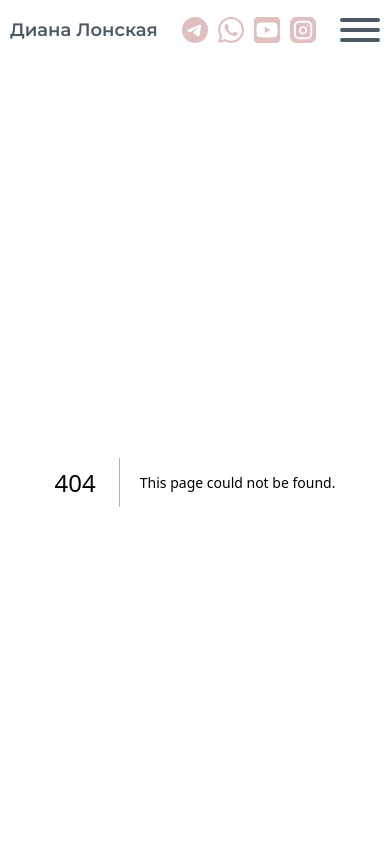
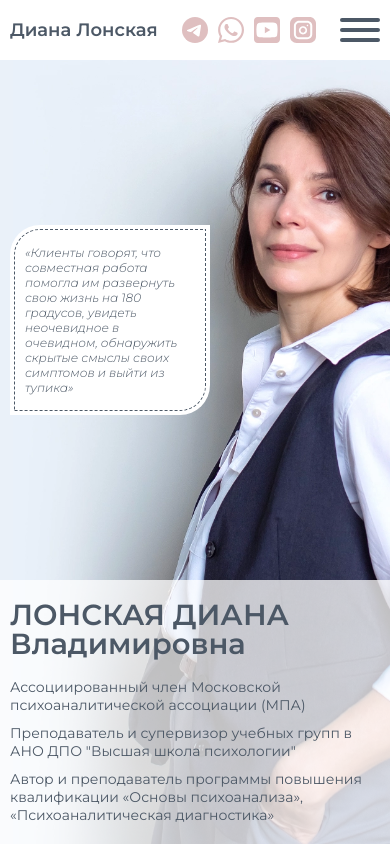
Before and after one commit to maksymbashkatov/psychologist, a Next.js app: page /obo-mne in a window 390 px wide. Before the commit this address had no page. Shown: the top 844 px of the page. Built offline with nearby package versions, Linux system fonts and the light colour scheme.

Commit message:
feat: add hero block for separate about me page

```diff
--- /dev/null
+++ b/app/obo-mne/hero/hero.module.css
@@ -0,0 +1,166 @@
+.hero {
+  height: calc(100vh - 120px);
+  background-color: #EAF1F9;
+  background-image: url(/separateAboutMe.webp);
+  background-repeat: no-repeat;
+  background-position: left calc(50% - 460px) bottom 0;
+  background-size: auto calc(100vh - 120px);
+  color: #4C5866;
+}
+
+.heroContainer {
+  display: grid;
+  align-content: space-evenly;
+  justify-content: end;
+  width: 100%;
+  height: 100%;
+}
+
+.firstTitle {
+  display: grid;
+  row-gap: 20px;
+  font-size: 80px;
+  font-weight: 500;
+  line-height: 1;
+}
+
+.firstTitle span {
+  display: block;
+}
+
+.firstTitle > span:nth-child(1) {
+  text-transform: uppercase;
+}
+
+.firstTitle > span:nth-child(2) {
+  justify-self: end;
+}
+
+.secondTitle {
+  display: grid;
+  row-gap: 20px;
+  font-size: 22px;
+  font-weight: 400;
+  max-width: 772px;
+}
+
+.quote {
+  font-size: 20px;
+  font-weight: 300;
+  font-style: italic;
+  max-width: 772px;
+  background: #FFF;
+  padding: 30px;
+  outline: 1px dashed #4C5866;
+  outline-offset: -8px;
+  border-radius: 60px 0px;
+}
+
+.title {
+  display: none;
+}
+
+@media (min-width: 1025px) and (max-width: 1319px) {
+  .hero {
+    height: calc(100vh - 100px);
+  }
+
+  .firstTitle {
+    row-gap: 18px;
+  }
+
+  .secondTitle {
+    row-gap: 18px;
+    font-size: 20px;
+  }
+}
+
+@media (max-width: 1024px) {
+  .hero {
+    display: grid;
+    grid-template-rows: 1fr auto;
+    background-position: right calc(50% - 100px) bottom 0;
+    background-size: auto calc(100vh - 100px);
+    height: calc(100vh - 100px);
+  }
+
+  .firstTitle {
+    display: none;
+  }
+
+  .secondTitle {
+    display: none;
+  }
+
+  .titleBack {
+    background: rgba(255, 255, 255, .75);
+    width: 100%;
+  }
+
+  .title {
+    margin: 0 auto;
+    padding: 20px;
+    display: grid;
+    row-gap: 20px;
+  }
+
+  .title >:nth-child(1) {
+    row-gap: 2px;
+    font-size: 29px;
+    font-weight: 600;
+    line-height: 1;
+
+    span {
+      display: block;
+    }
+  }
+
+  .title >:nth-child(1) >:nth-child(1) {
+    text-transform: uppercase;
+  }
+
+  .title >:nth-child(2) {
+    display: grid;
+    row-gap: 10px;
+    font-size: 14px;
+    max-width: 100%;
+    font-weight: 400;
+
+    span {
+      display: block;
+    }
+  }
+
+  .heroContainer {
+    justify-content: normal;
+    align-content: normal;
+  }
+
+  .quote {
+    align-self: center;
+    font-size: 14px;
+    max-width: 350px;
+    padding: 20px 15px;
+    outline-offset: -5px;
+    border-radius: 30px 0px;
+  }
+}
+
+@media (max-width: 540px) {
+  .hero {
+    background-position: right calc(50% - 90px) bottom 0;
+    background-size: auto calc(100svh - 60px);
+    height: calc(100svh - 60px);
+  }
+
+  .title {
+    max-width: 380px;
+    padding: 20px 5px;
+    row-gap: 20px;
+  }
+
+  .quote {
+    font-size: 12px;
+    max-width: 200px;
+  }
+}
--- /dev/null
+++ b/app/obo-mne/hero/hero.tsx
@@ -0,0 +1,31 @@
+import styles from './hero.module.css';
+
+export default function Hero() {
+  return <section className={styles.hero}>
+    <div className={`${styles.heroContainer} container`}>
+      <h1 className={styles.firstTitle}>
+        <span>Лонская Диана</span>
+        <span>Владимировна</span>
+      </h1>
+      <h2 className={styles.secondTitle}>
+        <span>Ассоциированный член Московской психоаналитической ассоциации (МПА) </span>
+        <span>Преподаватель и супервизор учебных групп в АНО ДПО "Высшая школа психологии"</span>
+        <span>Автор и преподаватель программы повышения квалификации «Основы психоанализа», «Психоаналитическая диагностика»</span>
+      </h2>
+      <p className={styles.quote}>«Клиенты говорят, что совместная работа помогла им развернуть свою жизнь на 180 градусов, увидеть неочевидное в очевидном, обнаружить скрытые смыслы своих симптомов и выйти из тупика»</p>
+    </div>
+    <div className={styles.titleBack}>
+      <div className={styles.title}>
+        <h1>
+          <span>Лонская Диана</span>
+          <span>Владимировна</span>
+        </h1>
+        <h2>
+          <span>Ассоциированный член Московской психоаналитической ассоциации (МПА) </span>
+          <span>Преподаватель и супервизор учебных групп в АНО ДПО "Высшая школа психологии"</span>
+          <span>Автор и преподаватель программы повышения квалификации «Основы психоанализа», «Психоаналитическая диагностика»</span>
+        </h2>
+      </div>
+    </div>
+  </section>
+}
--- /dev/null
+++ b/app/obo-mne/page.tsx
@@ -0,0 +1,7 @@
+import Hero from './hero/hero';
+
+export default function Page() {
+  return <main>
+    <Hero/>
+  </main>;
+}
```
Also changed, not shown: public/separateAboutMe.webp (added).
